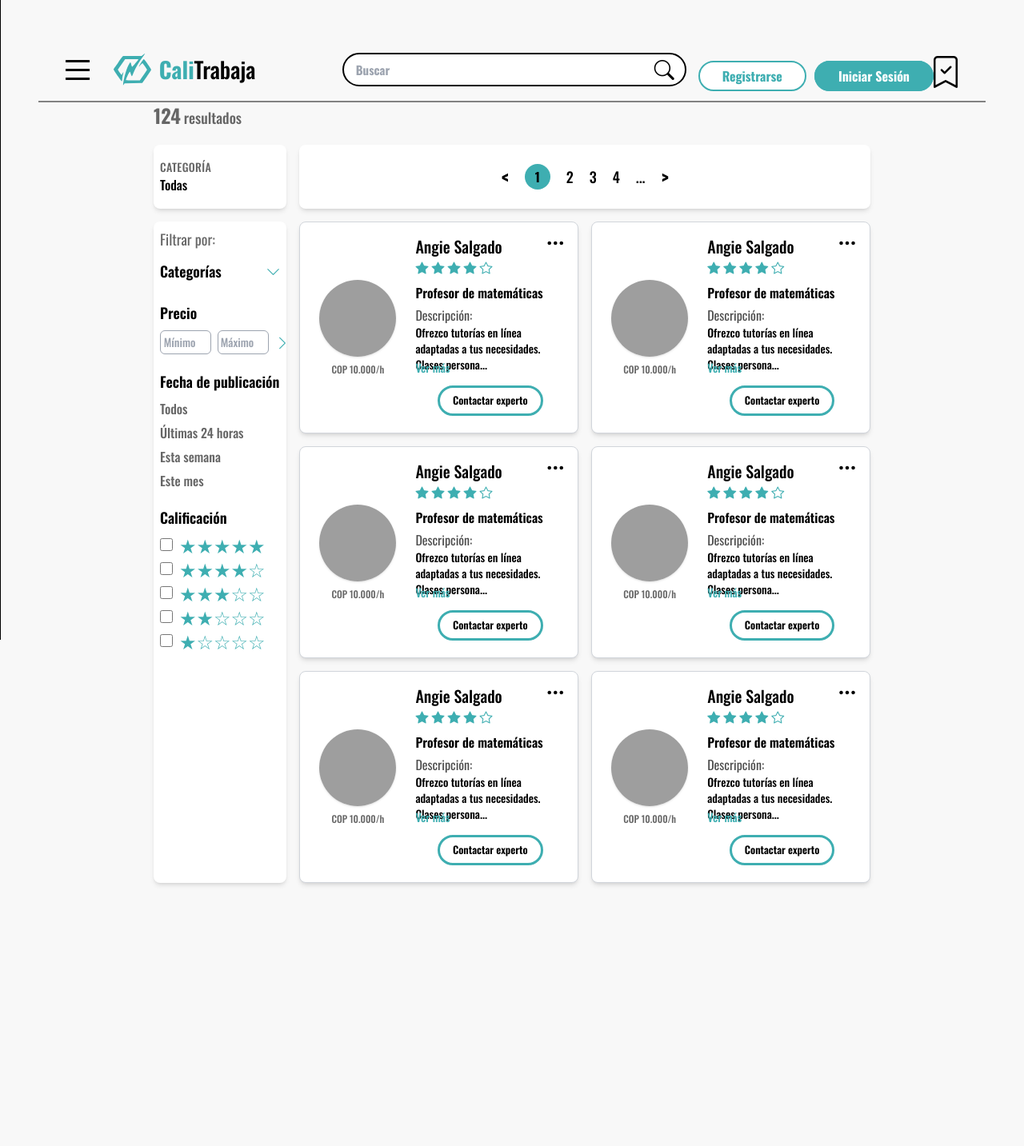
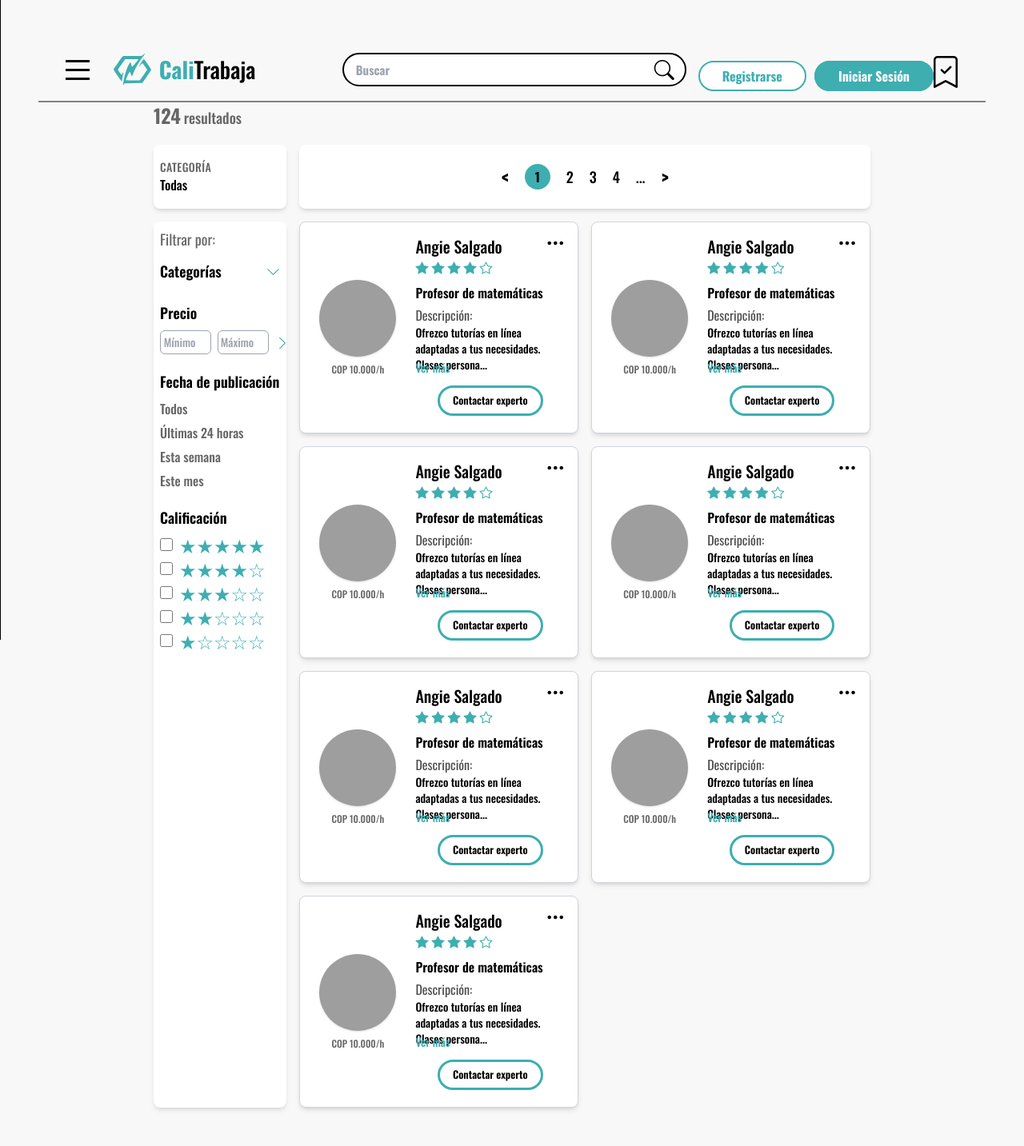
Before and after one commit to medallo-coder/LastRepoPublicCopyTalenth, a Flask app: page /categorias in a window 1280 px wide. Shown: the whole page at 80% size. Before the commit the page ends 1107 px from the top, so only its background shows below. Run offline with Flask 3, Linux system fonts and the light colour scheme; some libraries are stand-ins or nearby versions; grey boxes are pictures that could not be loaded.

Commit message:
Update categorias.html

```diff
--- a/app/templates/categorias.html
+++ b/app/templates/categorias.html
@@ -606,20 +606,72 @@
 
 
 
-</div>
+      <!-- Tarjeta individual -->
+    <div class="tarjeta bg-white p-4 rounded-lg shadow-md border border-gray-300 lg:h-[265px] flex flex-col lg:flex-row gap-3 lg:gap-4 items-center lg:items-start text-center lg:text-left relative font-[Oswald]">
 
-<!-- Modal -->
-<div id="modalTarjeta" class="modal hidden fixed top-0 left-0 w-full h-full bg-black bg-opacity-50 flex justify-center items-center z-50">
-  <!-- Contenido del Modal sin el cuadro adicional -->
-  <div class="relative p-0 w-full max-w-[450px]"> <!-- Ajusta el tamaño aquí -->
-    <!-- Botón para cerrar el Modal -->
-    <button id="cerrarTarjeta" class="absolute top-5 right-4 text-2xl text-gray-600 hover:text-[#3EAEB1] z-10">✕</button>
-    <!-- Contenido de la tarjeta -->
-    <div id="contenidoTarjeta" class="p-0 rounded-lg w-full">
-      <!-- Aquí se mostrará el contenido de la tarjeta -->
+     <!-- Menú -->
+      <div class="absolute top-2 right-4 menu-button-container">
+        <button class="menu-button">
+          <i class="bi bi-three-dots text-xl sm:text-2xl"></i>
+        </button>
+
+        <div class="dropdown-menu hidden absolute right-0 top-[30px] w-[120px] bg-[#F8F8F8] border border-[#ccc] rounded-[8px] p-2 shadow-[0_2px_6px_rgba(0,0,0,0.15)] z-10 font-[Oswald] font-medium text-black text-[14px]">
+
+          <button class="flex items-center w-full px-2 py-[6px] text-left text-[14px] hover:text-[#3EAEB1]">
+            <i class="bi bi-person-fill text-[16px] mr-2"></i>
+            <span class="font-[Oswald] font-medium text-[14px]">Ver perfil</span>
+          </button>
+
+          <button class="flex items-center w-full px-2 py-[6px] text-left text-[14px] hover:text-[#3EAEB1]">
+            <i class="bi bi-bookmark-check text-[16px] mr-2"></i>
+            <span class="font-[Oswald] font-medium text-[14px]">Guardar</span>
+          </button>
+
+          <button class="flex items-center w-full px-2 py-[6px] text-left text-[14px] hover:text-[#3EAEB1]">
+            <i class="bi bi-exclamation-circle text-[16px] mr-2"></i>
+            <span class="font-[Oswald] font-medium text-[14px]">Reportar</span>
+          </button>
+
+        </div>
+      </div>
+
+
+      <!-- Imagen y tarifa -->
+      <div class="flex flex-col justify-center items-center w-full sm:w-28 h-full gap-2">
+        <img src="angie.jpg" class="w-24 h-24 rounded-full object-cover shadow" />
+        <span class="text-[#666666] text-xs sm:text-xs block text-center font-medium">COP 10.000/h</span>
+      </div>
+
+      <!-- Información del experto -->
+      <div class="flex-1 flex flex-col items-center lg:items-start">
+        <h2 class="text-black text-xl sm:text-xl font-medium">Angie Salgado</h2>
+
+        <div class="flex gap-1 mt-0 mb-2">
+          <i class="bi bi-star-fill text-[#3EAEB1] text-base"></i>
+          <i class="bi bi-star-fill text-[#3EAEB1] text-base"></i>
+          <i class="bi bi-star-fill text-[#3EAEB1] text-base"></i>
+          <i class="bi bi-star-fill text-[#3EAEB1] text-base"></i>
+          <i class="bi bi-star text-[#3EAEB1] text-base"></i>
+        </div>
+
+        <p class="text-black text-base sm:text-base font-semibold">Profesor de matemáticas</p>
+
+        <p class="text-black text-opacity-70 text-base mt-1 font-normal">Descripción:</p>
+
+        <p class="descripcion text-black text-sm sm:text-sm overflow-hidden h-[60px] leading-relaxed font-medium">
+          Ofrezco tutorías en línea adaptadas a tus necesidades. Clases personalizadas para reforzar tus conocimientos.
+        </p>
+
+        <span class="ver-mas text-[#3EAEB1] text-sm -mt-4 cursor-pointer font-medium">Ver más</span>
+
+        <div class="w-full flex justify-center mt-3">
+          <button class="bg-white border-[3px] border-[#3EAEB1] text-black text-[13px] px-4 py-[6px] rounded-[20px] cursor-pointer font-semibold font-[Oswald] hover:bg-[#3EAEB1] hover:text-white transition">
+            Contactar experto
+          </button>
+
+        </div>
+      </div>
     </div>
-  </div>
-</div>
 
 
 
```
